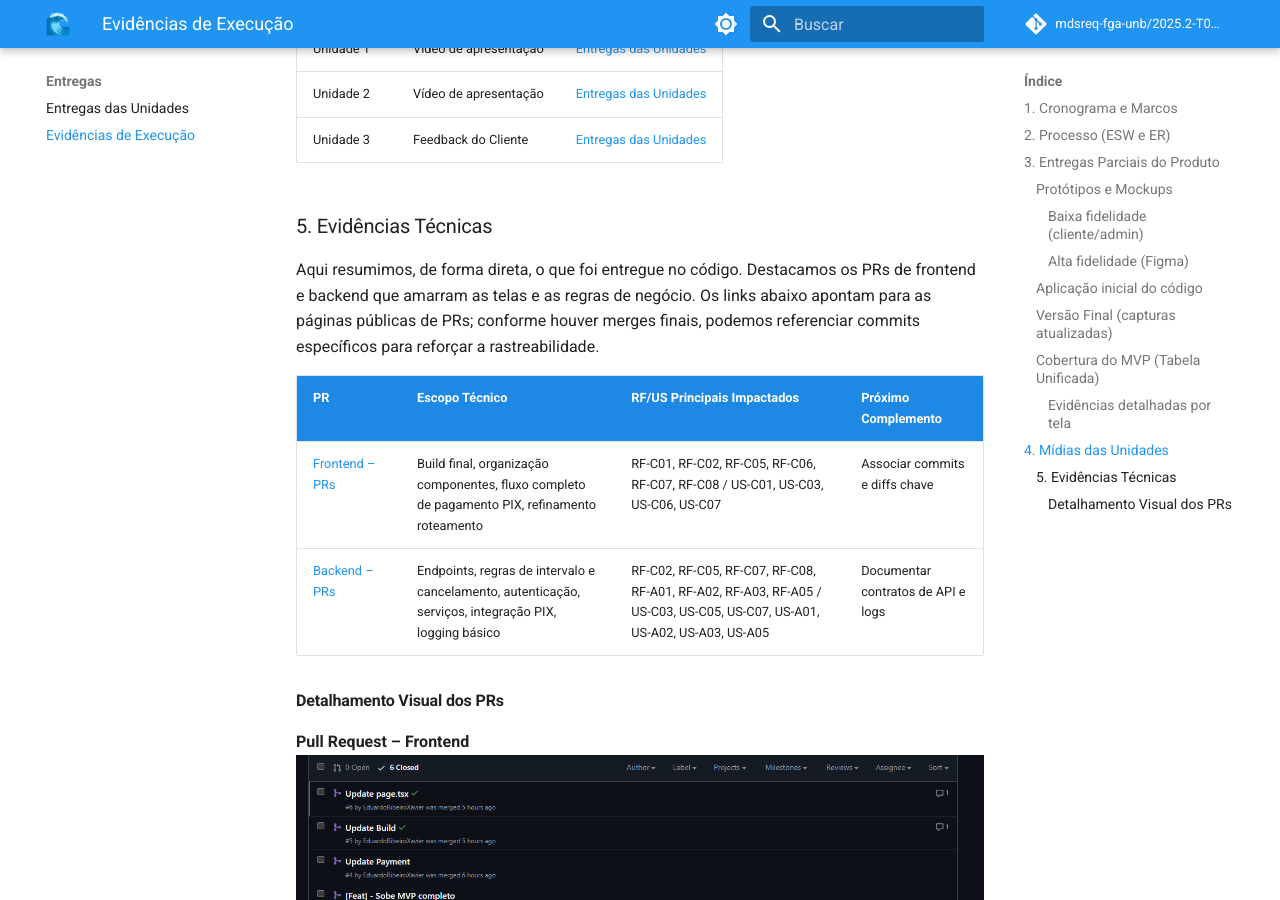
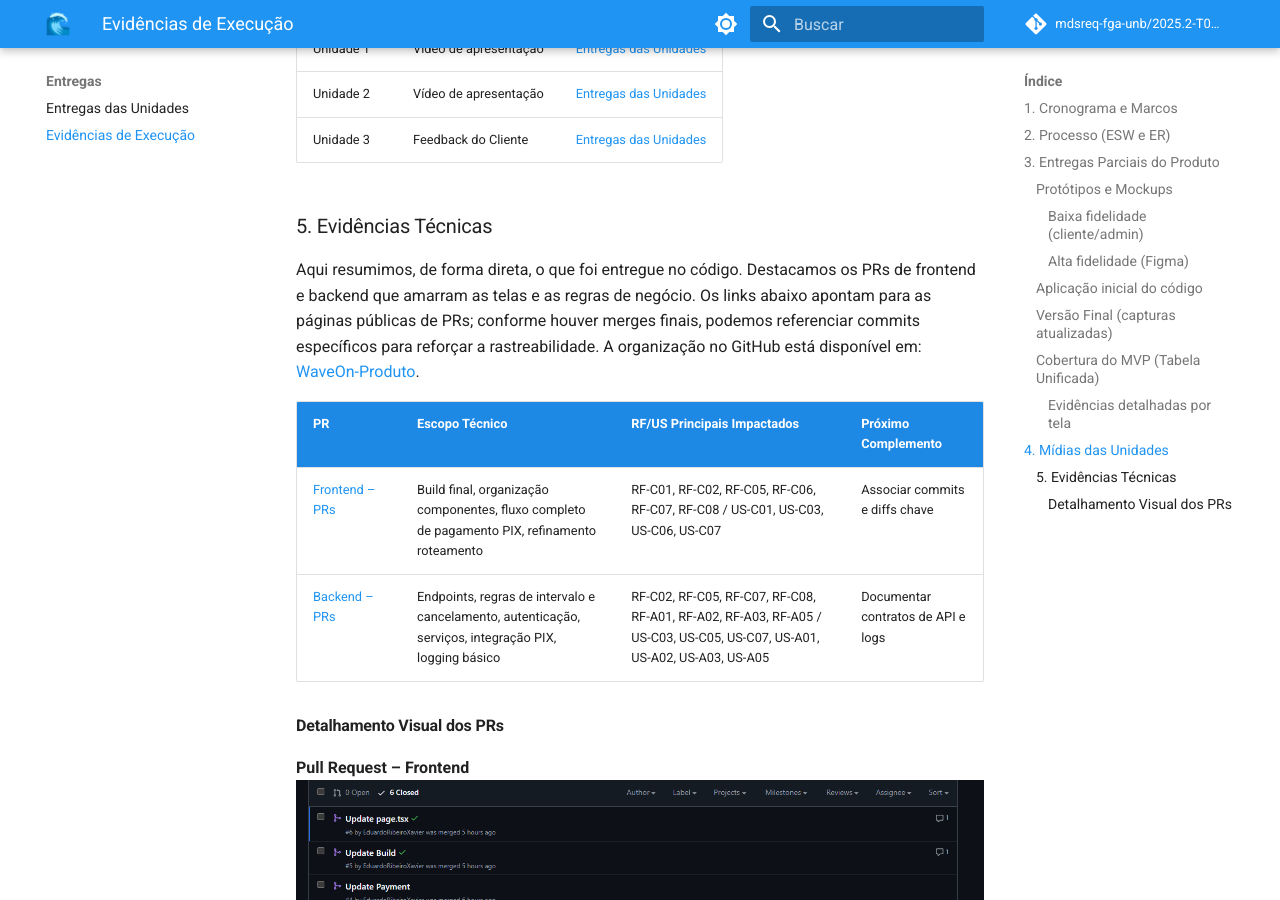
Before and after one commit to mdsreq-fga-unb/2025.2-T01-WaveOn, an MkDocs documentation site: the page built from docs/entregas/evidencias_execucao.md, in a window 1280 px wide and 900 px high, scrolled down 12647 px. Built offline with MkDocs 1.6.1 and Material for MkDocs 9.7.7, drawn with Linux system fonts in a browser that asks for light colours; comment, search, counter and statistics services are not loaded.

Commit message:
docs: inclusão do link da org de codigo

```diff
--- a/docs/entregas/evidencias_execucao.md
+++ b/docs/entregas/evidencias_execucao.md
@@ -178,7 +178,7 @@ As imagens abaixo registram a versão final do protótipo/aplicação com telas-
 
 ### 5. Evidências Técnicas
 
-Aqui resumimos, de forma direta, o que foi entregue no código. Destacamos os PRs de frontend e backend que amarram as telas e as regras de negócio. Os links abaixo apontam para as páginas públicas de PRs; conforme houver merges finais, podemos referenciar commits específicos para reforçar a rastreabilidade.
+Aqui resumimos, de forma direta, o que foi entregue no código. Destacamos os PRs de frontend e backend que amarram as telas e as regras de negócio. Os links abaixo apontam para as páginas públicas de PRs; conforme houver merges finais, podemos referenciar commits específicos para reforçar a rastreabilidade. A organização no GitHub está disponível em: [WaveOn-Produto](https://github.com/WaveOn-Produto?view_as=public).
 
 | PR | Escopo Técnico | RF/US Principais Impactados | Próximo Complemento |
 | :-- | :-- | :-- | :-- |
```
